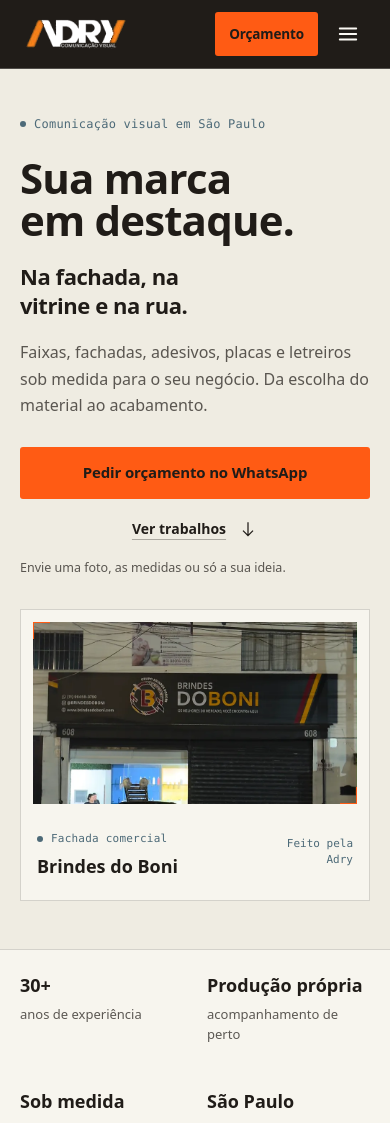
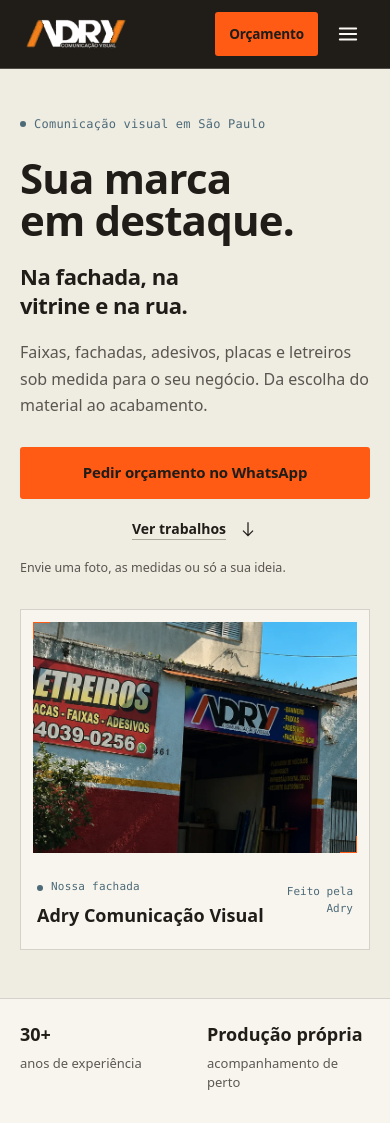
Before and after one commit to oguguca/adry-faixas, a Next.js app: page / in a window 390 px wide. Shown: the top 1123 px of the page. Built offline with nearby package versions, Linux system fonts and the light colour scheme.

Commit message:
feat: update hero image and caption; adjust styles for better responsiveness

```diff
--- a/src/app/globals.css
+++ b/src/app/globals.css
@@ -464,11 +464,14 @@
   position: relative;
   overflow: hidden;
   background: var(--ink-soft);
+  aspect-ratio: 900 / 640;
 }
 
 .hero__visual img {
   width: 100%;
-  height: auto;
+  height: 100%;
+  object-fit: cover;
+  object-position: 50% 44%;
 }
 
 .hero__visual-caption {
--- a/src/components/Hero.tsx
+++ b/src/components/Hero.tsx
@@ -43,18 +43,17 @@
         <figure className="hero__project">
           <div className="hero__visual reg-frame">
             <Image
-              src="/images/projeto-fachada-brindes-boni.webp"
-              alt="Fachada Brindes do Boni produzida pela Adry, com painel preto e detalhes em amarelo e vermelho"
-              width={900}
-              height={506}
+  src="/images/fachada-adry-real-hq.webp"
+  alt="Fachada da própria Adry Comunicação Visual, com letreiro, faixas e placas produzidos pela equipe"
+  fill
   priority
   sizes="(max-width: 899px) 100vw, 50vw"
 />
 </div>
 <figcaption className="hero__visual-caption">
   <div>
-              <span className="mono-tag">Fachada comercial</span>
-              <strong>Brindes do Boni</strong>
+    <span className="mono-tag">Nossa fachada</span>
+    <strong>Adry Comunicação Visual</strong>
   </div>
   <span className="hero__project-credit">Feito pela Adry</span>
 </figcaption>
```
Lines whose indentation alone changed are shown as unchanged.
